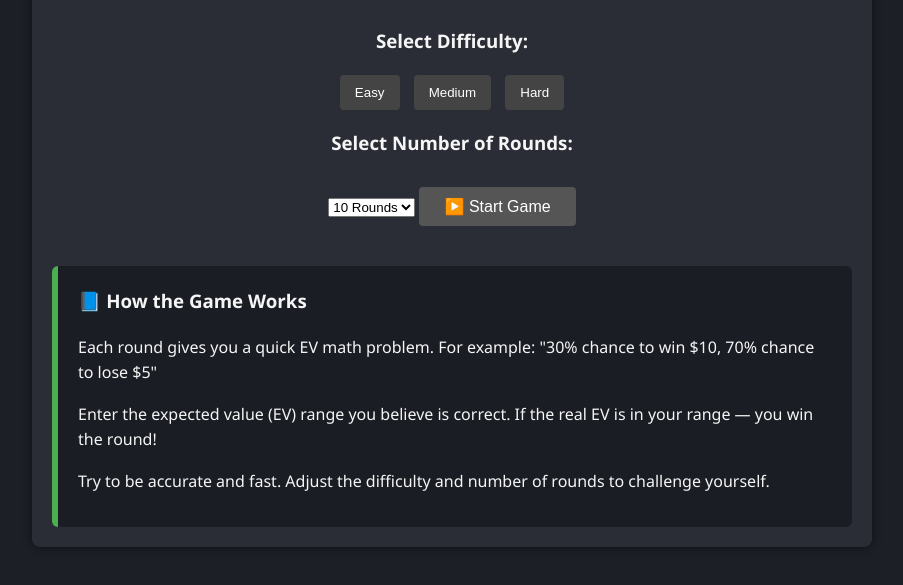
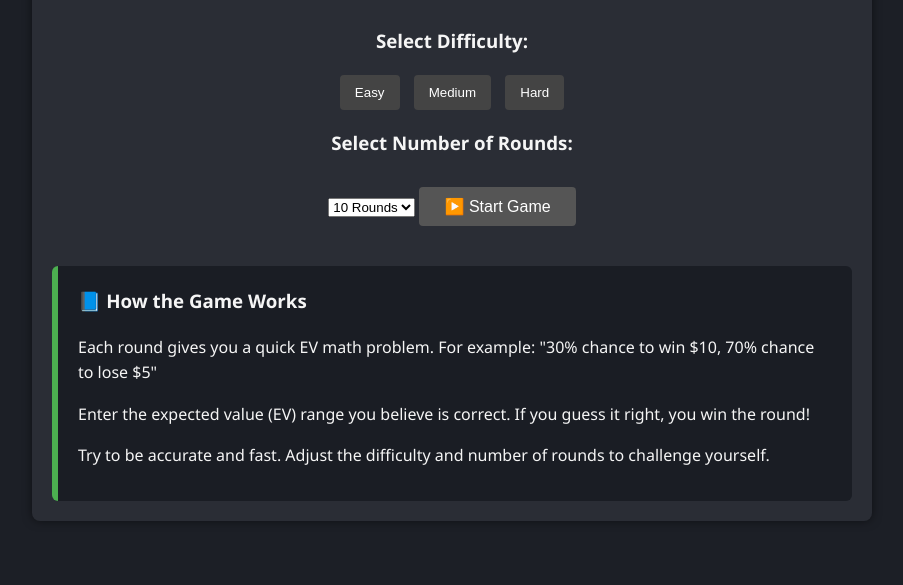
Before and after one commit to Raptor8600/Expected-Value-EV-Math-Trainer, a plain HTML site: page index.html in a window 1280 px wide. Shown: the part 175-760 px from the top of the page, without its empty margins (188-1091 px from the left). Drawn offline with Linux system fonts and the light colour scheme.

Commit message:
Add files via upload

```diff
--- a/index.html
+++ b/index.html
@@ -59,7 +59,7 @@
                 "30% chance to win $10, 70% chance to lose $5"
             </p>
             <p>
-                Enter the expected value (EV) range you believe is correct. If the real EV is in your range — you win
+                Enter the expected value (EV) range you believe is correct. If you guess it right, you win
                 the round!
             </p>
             <p>
```
